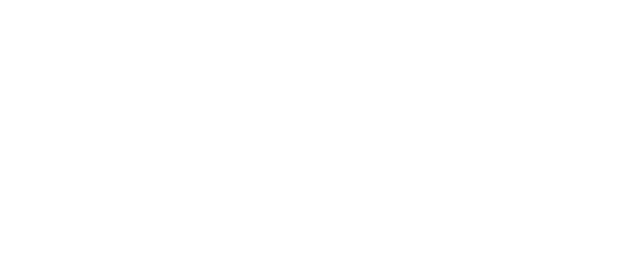
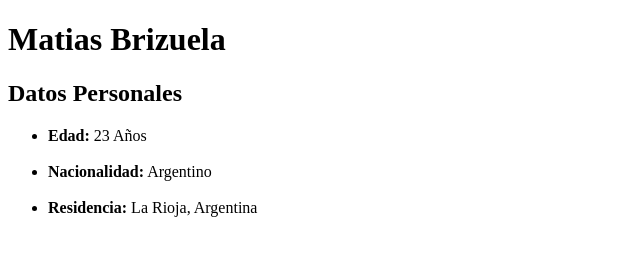
Before and after one commit to Brizuela-Matias/tp1_tup3_ultimo, a plain HTML site: page index.html in a window 1280 px wide. Shown: the whole page, without its empty margins (0-640 px from the left). Drawn offline with Linux system fonts and the light colour scheme.

Commit message:
Se agregó nombre como titulo principal, y primer subtitulo de Datos personales con una lista

```diff
--- a/index.html
+++ b/index.html
@@ -7,6 +7,13 @@
         <link rel="stylesheet" type="text/css" href="style.css">
     </head>
     <body>
+        <h1>Matias Brizuela</h1>
 
+        <h2>Datos Personales</h2>
+        <ul>
+            <li> <strong>Edad:</strong> 23 Años</li> <br>
+            <li><strong>Nacionalidad:</strong> Argentino</li> <br>
+            <li><strong>Residencia:</strong> La Rioja, Argentina</li> <br>
+        </ul>
     </body>
 </html>
```
